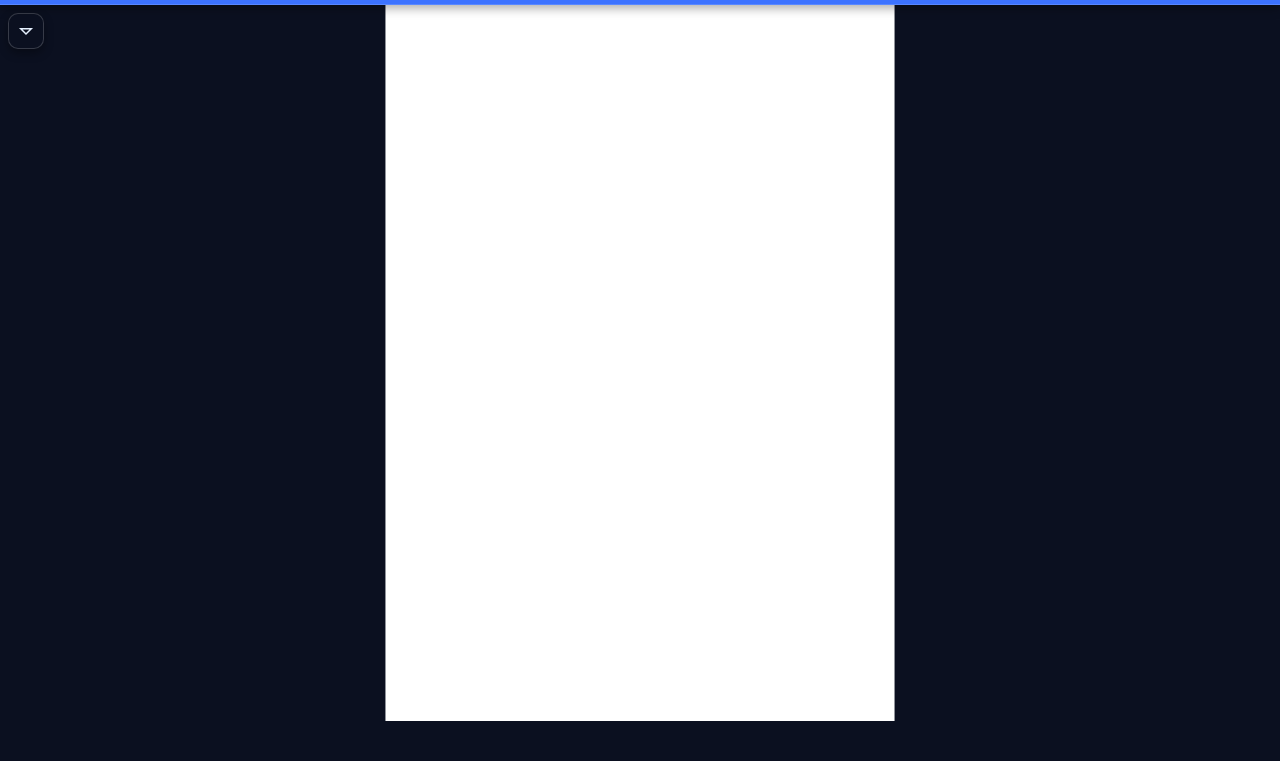
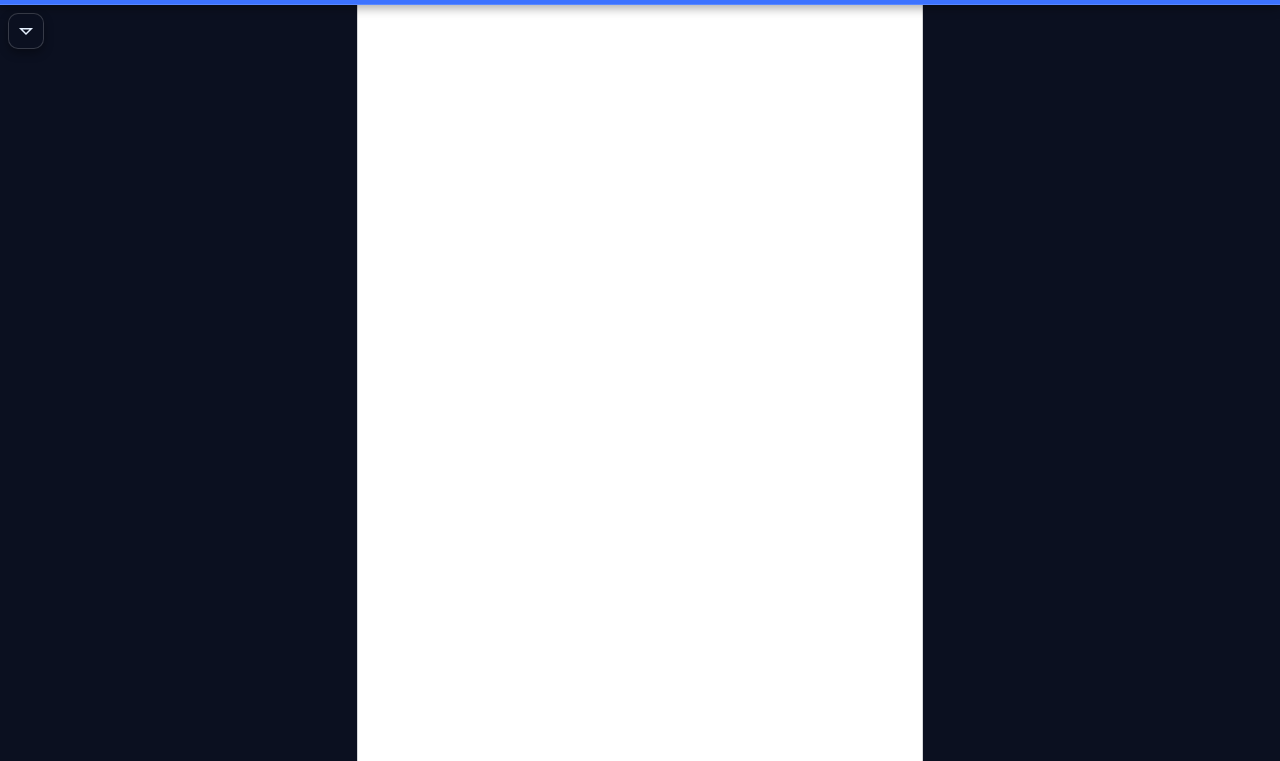
Before and after one commit to takecwatanabe-dev/Note_Link_KENSYO, a plain HTML site: page index.html in a window 1280 px wide. Both pictures are taken after a click on the button 28 px from the left and 68 px from the top of the page. Shown: the part 39-800 px from the top of the page. Drawn offline with Linux system fonts and the light colour scheme.

Commit message:
Update index.html

```diff
--- a/index.html
+++ b/index.html
@@ -2,13 +2,12 @@
 <head>
 <meta charset="utf-8">
 <meta name="viewport" content="width=device-width,initial-scale=1,viewport-fit=cover">
-<title>NOTE LINK — v0.8S (RS6a)</title>
+<title>NOTE LINK — v0.8S (RS6a-HF1)</title>
 <!--
-RS6a: RS6の見た目は厳守。バグだけ修正。
-- ヘッダのスライド&影は維持
-- 端末別レイアウト: Touch=横幅フィット / PC=実寸寄り（DPR非依存に修正）
-- ▽ハンドル：折り畳み中に移動→展開で“その側（左/右）”にツールバーを出す（右ドック対応）。紙ワープなし。
-- UI並び・文言はRS6そのまま（背景/読み込み/保存/−/100%/＋/UNDO/REDO/印刷/PNG/共有/1/1）
+RS6a-HF1: RS6の見た目は厳守。内部のみ修正。
+- 左ドック開閉で紙が左右に動く問題を「アンカー保持」で補正
+- PC時は可能ならA4実寸、不足時のみフィット。Touchは横幅フィット据え置き
+- ヘッダーのスクロールバー（スライダー）を隠さない
 -->
 <style>
 :root{
@@ -37,11 +36,14 @@ header.topbar{
 .topbar .rail-scroll{
   position:relative; flex:1 1 auto; min-width:40px;
   overflow-x:auto; overflow-y:hidden; display:flex; align-items:center; gap:8px;
-  white-space:nowrap; -webkit-overflow-scrolling:touch; scrollbar-width:none;
+  white-space:nowrap; -webkit-overflow-scrolling:touch;
   cursor:grab; user-select:none; -webkit-user-select:none;
   touch-action: pan-x;
+  /* ★ スクロールバーを隠さない：scrollbar-width は既定(auto) */
 }
+/* ★ 以前の非表示指定は削除：
 .topbar .rail-scroll::-webkit-scrollbar{display:none}
+*/
 .topbar .rail-scroll.dragging{ cursor:grabbing }
 .topbar .right-fixed{flex:0 0 auto;display:flex;align-items:center;gap:8px}
 .topbar .btn{height:28px;padding:0 10px;border-radius:10px;background:#ffffff33;
@@ -219,7 +221,7 @@ body.tb-collapsed .tb-handle{ display:grid }
   <div class="row" id="rowPenExt">
     <label>ペン拡張</label>
     <label><input type="checkbox" id="uiPalm" checked> パーム除外</label>
-    <label><input type="checkbox" id="uiPressure" checked> 圧力</label>
+    <label><input type="checkbox" id="uiPressure" checked> 厚み（圧力）</label>
     <label><input type="checkbox" id="uiTilt" checked> 傾き</label>
   </div>
   <div class="row" id="rowTextOps" style="display:none;gap:6px">
@@ -262,9 +264,9 @@ function fitCanvases(){
   for(const c of [cvPaper,cvGuide,cv]){ c.width=Math.round(W*DPR); c.height=Math.round(H*DPR); c.style.width=W+'px'; c.style.height=H+'px'; }
   layoutPaper(); drawPaper(); redrawAll();
 }
-addEventListener('resize',()=>{applyBars(); fitCanvases(); clampHandle();});
-if (window.visualViewport){ visualViewport.addEventListener('resize', ()=>{ applyBars(); fitCanvases(); clampHandle(); }); }
-addEventListener('orientationchange', ()=>{ applyBars(); fitCanvases(); clampHandle(); });
+addEventListener('resize',()=>{applyBars(); fitCanvases(); clampHandle(); updateRailOverflow();});
+if (window.visualViewport){ visualViewport.addEventListener('resize', ()=>{ applyBars(); fitCanvases(); clampHandle(); updateRailOverflow(); }); }
+addEventListener('orientationchange', ()=>{ applyBars(); fitCanvases(); clampHandle(); updateRailOverflow(); });
 applyBars();
 
 /* ===== paper & grid ===== */
@@ -275,18 +277,17 @@ function layoutPaper(){
   const a4w=mm2csspx(A4.wmm), a4h=mm2csspx(A4.hmm);
   const vw=W, vh=H;
 
-  // PC：実寸寄り（RS6相当の 65%/90% ではなく、見た目を揃えるため比率は維持）
-  let scale=Math.min(vw*0.65/a4w, vh*0.9/a4h);
-  let w=a4w*scale, h=a4h*scale, x=(vw-w)/2, y=(vh-h)/2;
-
-  // Touch端末：横幅フィット（左右余白なし／高さは中央or上詰め）
-  if(isTouchDevice()){
-    const sW=vw/a4w;
-    w=a4w*sW; h=a4h*sW;
-    x=0;
-    y=(h<=vh)?(vh-h)/2:0;
+  // ★ PC：基本は実寸（1.0）。足りない場合のみフィット（余白なし基準）
+  if(!isTouchDevice()){
+    let scale=1;
+    if(a4w>vw || a4h>vh){ scale=Math.min(vw/a4w, vh/a4h); }
+    const w=a4w*scale, h=a4h*scale, x=(vw-w)/2, y=(vh-h)/2;
+    paperRect={x,y,w,h};
+  }else{
+    // ★ Touch端末：横幅フィット（既定挙動）
+    const sW=vw/a4w, w=a4w*sW, h=a4h*sW, x=0, y=(h<=vh)?(vh-h)/2:0;
+    paperRect={x,y,w,h};
   }
-  paperRect={x,y,w,h};
 }
 let gridOn=false, gridStepMM=10, gridColor='#b7bfd6';
 function drawPaper(){
@@ -458,7 +459,7 @@ $('#btnPrint').onclick=()=>window.print();
 $('#btnShare').onclick=()=>{composite().toBlob(async b=>{const f=new File([b],'note.png',{type:'image/png'});if(navigator.share&&navigator.canShare&&navigator.canShare({files:[f]})){try{await navigator.share({files:[f],title:'Note Link'})}catch(e){}}else{const u=URL.createObjectURL(b);const a=document.createElement('a');a.href=u;a.download='note-link.png';a.click();setTimeout(()=>URL.revokeObjectURL(u),800)}})};
 
 let fileHandle=null;
-function exportJSON(){ flushText(); return JSON.stringify({ v:'RS6a',
+function exportJSON(){ flushText(); return JSON.stringify({ v:'RS6a-HF1',
   pages: Pages.list.map(pg=>({strokes:pg.strokes||[],textsHTML:pg.textsHTML||'', bg:pg.bg && pg.bg.dataURL ? {dataURL:pg.bg.dataURL}:null})),
   idx: Pages.idx, grid:{on:gridOn,stepMM:gridStepMM,color:gridColor} }); }
 async function doSave(){ const blob=new Blob([exportJSON()],{type:'application/json'});
@@ -522,8 +523,18 @@ function restoreSnap(s){
 $('#btnUndo').onclick=()=>{ if(!hist.length) return; const cur=snapshot(); const prev=hist.pop(); redoStack.push(cur); restoreSnap(prev); };
 $('#btnRedo').onclick=()=>{ const nxt=redoStack.pop(); if(!nxt) return; hist.push(snapshot()); restoreSnap(nxt); };
 
-/* ===== Header rail: wheel/drag scroll ===== */
+/* ===== Header rail: wheel/drag scroll + フェード制御 ===== */
 const rail = document.getElementById('railScroll');
+const railWrap = document.getElementById('railWrap');
+function updateRailOverflow(){
+  const can = rail.scrollWidth > rail.clientWidth + 1;
+  railWrap.classList.toggle('can-overflow', can);
+  railWrap.classList.toggle('at-start', rail.scrollLeft<=0);
+  railWrap.classList.toggle('at-end', Math.ceil(rail.scrollLeft+rail.clientWidth) >= rail.scrollWidth);
+}
+rail.addEventListener('scroll', updateRailOverflow);
+setTimeout(updateRailOverflow, 0);
+
 rail.addEventListener('wheel',(e)=>{ const useY=Math.abs(e.deltaY)>=Math.abs(e.deltaX); const d=useY?e.deltaY:e.deltaX;
   if(d!==0){ rail.scrollLeft+=d; e.preventDefault(); } },{passive:false});
 let railDown=false, railDrag=false, railStartX=0, railStartLeft=0, railPointerId=null;
@@ -566,30 +577,38 @@ function updateHandleIcon(){ const open=!isCollapsed(); tbHandle.innerHTML=open
 function applyHandleX(px){ const x=Math.max(4, Math.min(Math.max(4,innerWidth-40), px)); tbHandle.style.left=x+'px'; }
 function savedHandleX(side){ try{ const k='tbHandleX_'+(side|| (isRightDock()?'R':'L')); const v=localStorage.getItem(k); return (v==null? (side==='R'? innerWidth-44 : 8) : parseInt(v,10)||8); }catch{ return 8; } }
 function saveHandleX(px){ try{ const k='tbHandleX_'+(isRightDock()?'R':'L'); localStorage.setItem(k, String(px)); }catch{} }
-function getLeftW(){ return parseInt(getComputedStyle(document.documentElement).getPropertyValue('--toolbar-left'))||0; }
-function getRightW(){ return parseInt(getComputedStyle(document.documentElement).getPropertyValue('--toolbar-right'))||0; }
 function setDock(side){ if(side==='right'){ bodyEl.classList.add('tb-right'); document.documentElement.style.setProperty('--toolbar-left','0px'); document.documentElement.style.setProperty('--toolbar-right','56px'); }
   else { bodyEl.classList.remove('tb-right'); document.documentElement.style.setProperty('--toolbar-left','56px'); document.documentElement.style.setProperty('--toolbar-right','0px'); } }
 function handleCenterX(){ const x=parseInt(tbHandle.style.left||'8',10)||8; return x+18; } /* 36px幅の中心 */
 
+/* ★ アンカー保持で開閉時のズレをゼロにする */
 function toggleToolbar(mode='auto'){
-  const preLeft=getLeftW(), preRight=getRightW();
+  // 1) 画面上の「紙の中心」スクリーン座標を保存（ズレ防止のアンカー）
+  const anchorX = (paperRect.x + paperRect.w/2)*zoom + panX;
+  const anchorY = (paperRect.y + paperRect.h/2)*zoom + panY;
+
   const willCollapse=(mode==='auto')?!isCollapsed():(mode==='collapse');
 
+  // 展開時：ハンドル位置で左/右ドックを決定
   if(!willCollapse && isCollapsed()){
-    /* 展開：ハンドルの位置でドック側を決める */
     const side = (handleCenterX() > innerWidth/2) ? 'right' : 'left';
     setDock(side);
   }
+
+  // 折り畳み/展開
   if(willCollapse){ bodyEl.classList.add('tb-collapsed'); tbHandle.setAttribute('aria-expanded','false'); }
   else            { bodyEl.classList.remove('tb-collapsed'); tbHandle.setAttribute('aria-expanded','true'); }
 
-  const postLeft=getLeftW(), postRight=getRightW();
-  const delta=(preLeft+preRight) - (postLeft+postRight);
-  panX += delta; /* 紙の見かけ位置を維持 */
+  updateHandleIcon();
+  // 2) レイアウト再計算
+  applyBars(); fitCanvases(); clampHandle();
+
+  // 3) 紙の中心が元の画面座標に戻るよう pan を補正
+  const nowX = (paperRect.x + paperRect.w/2)*zoom + panX;
+  const nowY = (paperRect.y + paperRect.h/2)*zoom + panY;
+  panX += (anchorX - nowX);
+  panY += (anchorY - nowY);
   updateViewportTransform();
-  updateHandleIcon();
-  applyBars(); fitCanvases();
 }
 
 tbHandle.addEventListener('click', e=>{
@@ -642,6 +661,7 @@ function boot(){
   panel.classList.remove('show'); $$('.tool[data-tool="settings"]').forEach(b=>b.classList.remove('active'));
   updatePageIndicator();
   pushHistory();
+  updateRailOverflow();
 }
 boot();
 </script>
```
